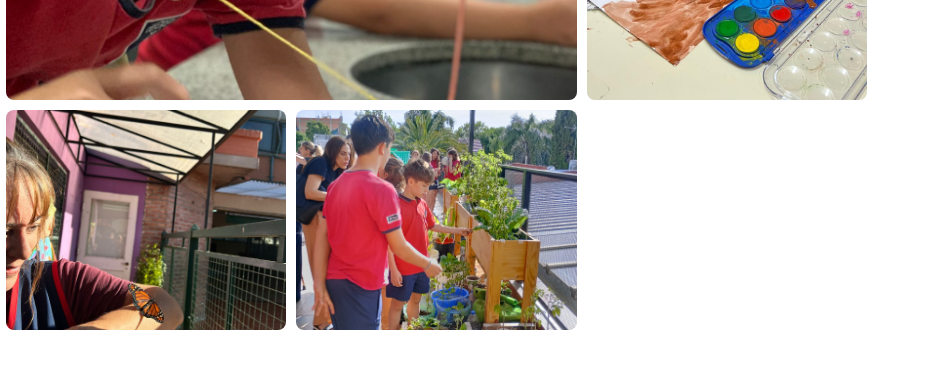
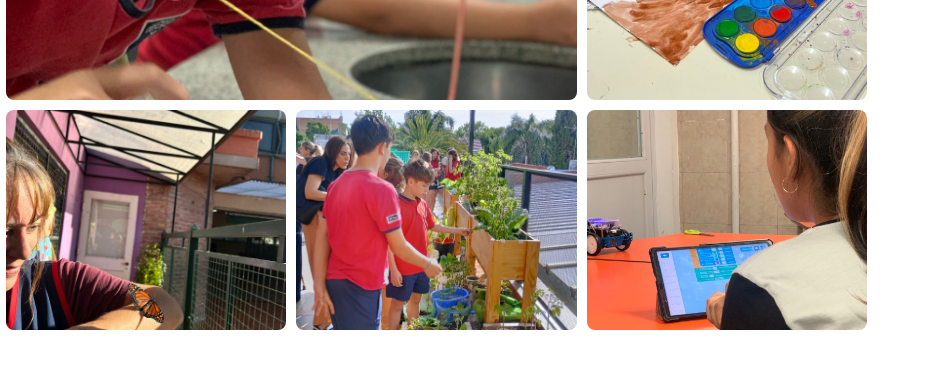
Before and after one commit to aulatechsc/sitioweb, a plain HTML site: page index.html in a window 1280 px wide. Shown: the part 2225-2605 px from the top of the page, 349-1280 px from the left. Drawn offline with Linux system fonts and the light colour scheme.

Commit message:
Inicio: agregar foto robots en la galería

```diff
--- a/index.html
+++ b/index.html
@@ -184,6 +184,9 @@
         </div>
         <div class="galeria__item">
           <img src="img/inicio-grilla/horizontal-huerta.jpg" alt="Huerta San Carlos" loading="lazy" />
+        </div>
+        <div class="galeria__item">
+          <img src="img/inicio-grilla/horizontal-%20robots.jpg" alt="Robótica San Carlos" loading="lazy" />
         </div>
       </div>
     </div>
```
Also changed, not shown: img/inicio-grilla/horizontal- robots.jpg (added).
